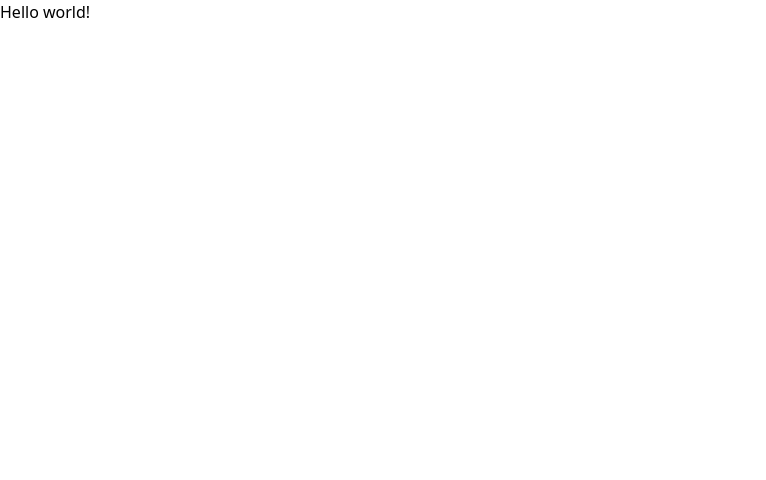
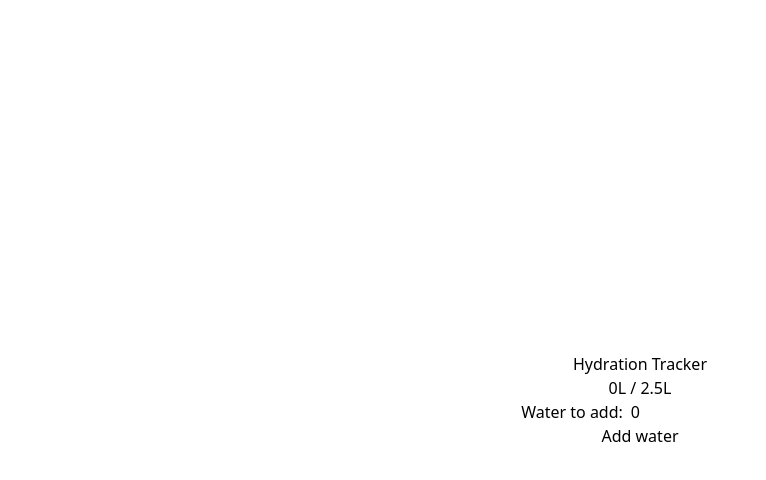
Before and after one commit to Luhmeiy/hydration-tracker, a Svelte app: page / in a window 1280 px wide. Shown: the top 480 px of the page, without its empty margins (0-766 px from the left). Built offline with nearby package versions, Linux system fonts and the light colour scheme.

Commit message:
feat: add water tracking system

```diff
--- a/src/renderer/src/App.svelte
+++ b/src/renderer/src/App.svelte
@@ -1,4 +1,23 @@
 <script lang="ts">
+	let waterTotal = $state(0)
+	let waterToAdd = $state(0)
+
+	const convertToLiters = (): number => {
+		return waterToAdd / 1000
+	}
+
+	const addWater = (): void => {
+		waterTotal = +(waterTotal + convertToLiters()).toFixed(3)
+	}
 </script>
 
-<h1>Hello world!</h1>
+<div class="h-dvh flex flex-col items-center justify-center">
+	<h1>Hydration Tracker</h1>
+	<span>{waterTotal}L / 2.5L</span>
+
+	<div class="flex gap-2">
+		<label for="water">Water to add:</label>
+		<input type="number" id="water" class="w-32" bind:value={waterToAdd} />
+	</div>
+	<button class="cursor-pointer" onclick={addWater}>Add water</button>
+</div>
```
